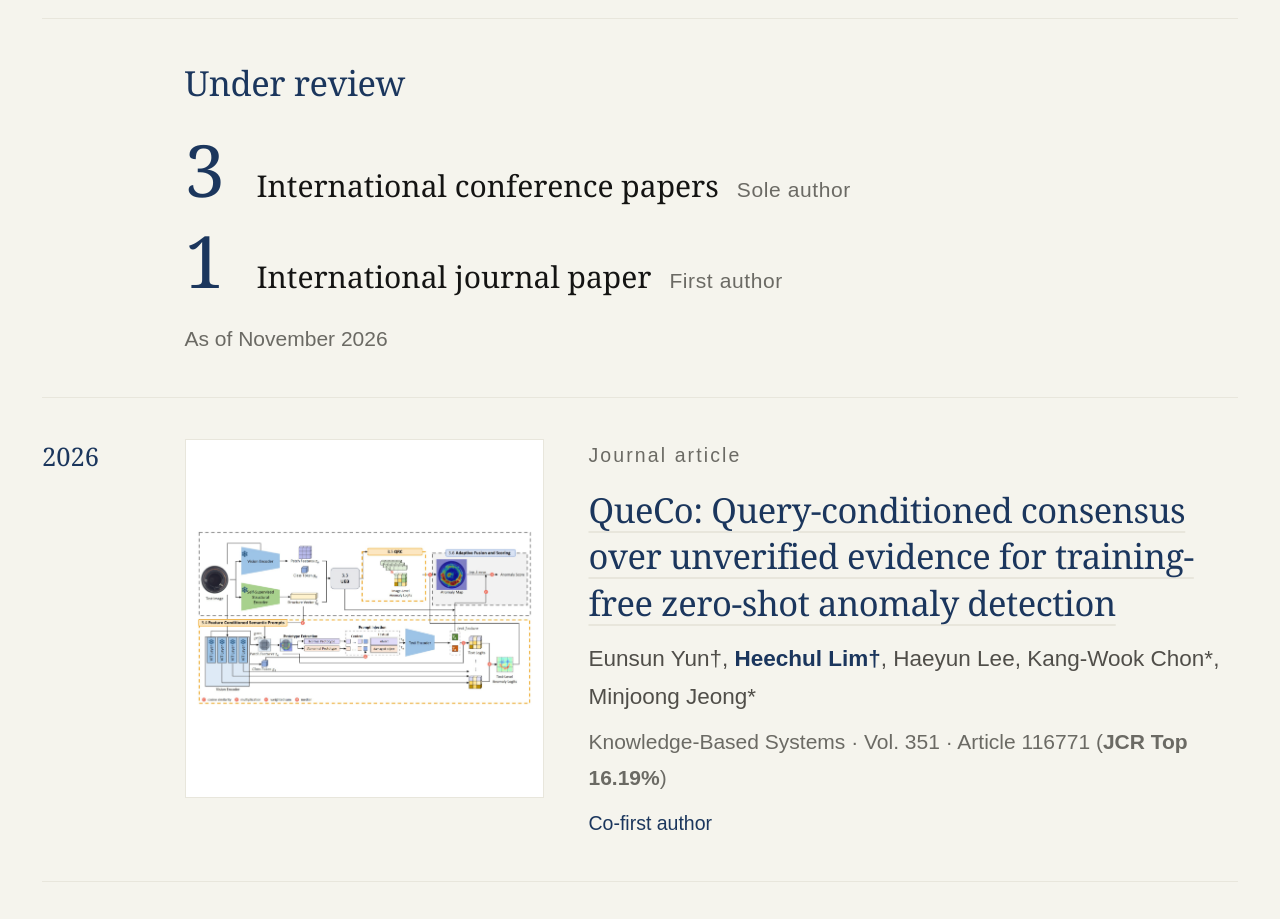
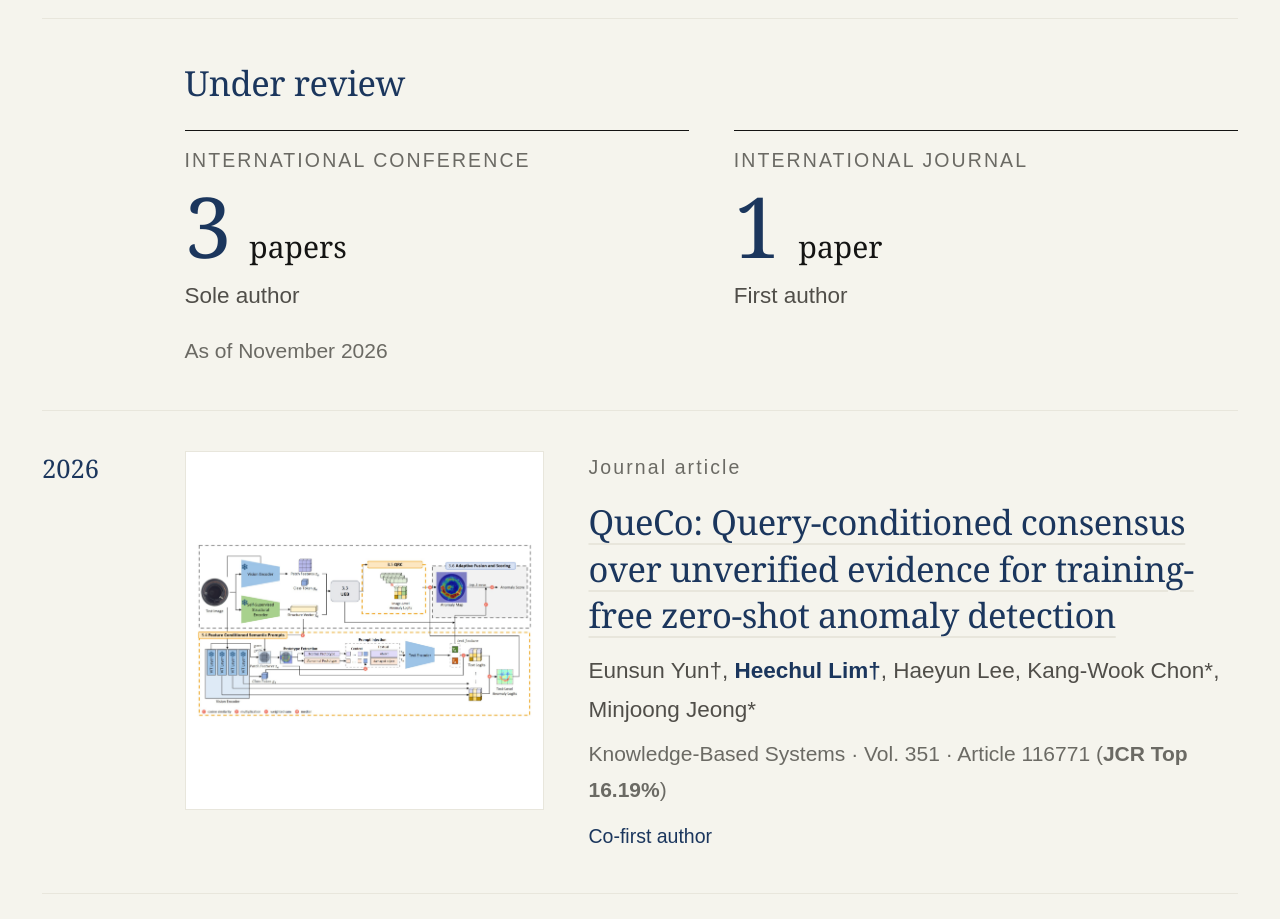
Before and after one commit to InfolabAI/tilab, a plain HTML site: page publications.html in a window 1280 px wide. Shown: the part 900-1819 px from the top of the page. Drawn offline with Linux system fonts and the light colour scheme.

Commit message:
Under review grouped by venue type with count and authorship beneath
Co-Authored-By: Claude Opus 5.5 <noreply@anthropic.com>
Claude-Session: https://claude.ai/code/session_01J9FPhrPYQWkXkQ9AWXRgS7

```diff
--- a/publications.html
+++ b/publications.html
@@ -68,7 +68,7 @@
 <section aria-labelledby="papers-title" class="section page-content" id="papers"><div class="publication-section-title"><h2 id="papers-title">Research publications</h2></div><p class="authorship-note">† Equal contribution. * Corresponding author.</p><article class="publication pending-entry" id="under-review">
 <div class="pub-year"></div>
 <div><h3>Under review</h3>
-<dl class="pending-breakdown"><div><dt><strong>3</strong></dt><dd><span class="pending-cat">International conference papers</span><span class="pending-role">Sole author</span></dd></div><div><dt><strong>1</strong></dt><dd><span class="pending-cat">International journal paper</span><span class="pending-role">First author</span></dd></div></dl>
+<div class="pending-groups"><section class="pending-group" aria-label="International conference"><h4>International conference</h4><p class="pending-num"><strong>3</strong> papers</p><p class="pending-role">Sole author</p></section><section class="pending-group" aria-label="International journal"><h4>International journal</h4><p class="pending-num"><strong>1</strong> paper</p><p class="pending-role">First author</p></section></div>
 <p class="pub-venue">As of November 2026</p></div></article><article class="publication has-figure" id="publication-1">
 <div class="pub-year">2026</div>
 <a class="pub-figure" href="pictures/publications/queco.png" target="_blank" rel="noopener"><img src="pictures/publications/queco.png" width="1406" height="735" alt="QueCo framework overview" loading="lazy" decoding="async"/></a>
--- a/styles.css
+++ b/styles.css
@@ -139,5 +139,5 @@ body{min-height:100vh;display:flex;flex-direction:column}main.wrap{width:100%;fl
 @media(max-width:600px){.lectures-page .lecture{padding:30px 0}.lectures-page .lecture.has-photo{grid-template-columns:1fr;gap:24px}.lectures-page .lecture-figure{width:100%;max-width:360px;height:auto;aspect-ratio:1}.lectures-page .lecture h2{font-size:28px}.lectures-page .lecture-meta{font-size:16px}.lectures-page .lecture-description{font-size:18px}.lectures-page .title-ko{font-size:18px}}
 .pending-count{font-size:24px;color:var(--secondary);margin-top:15px;line-height:1.2}.pending-count strong{font:500 105px/1 var(--serif);color:var(--blue);margin-right:15px;letter-spacing:-2px;vertical-align:-9px}.pending-entry .pub-authors strong{color:var(--blue);font-size:27px}
 @media(max-width:1140px){.pending-count strong{font-size:84px}}
-.pending-breakdown{margin:21px 0 12px;padding:0}.pending-breakdown>div{display:flex;align-items:baseline;gap:24px;padding:6px 0}.pending-breakdown dt strong{font:500 72px/1 var(--serif);color:var(--blue);letter-spacing:-1.5px;display:inline-block;min-width:48px}.pending-breakdown dd{margin:0;display:flex;flex-wrap:wrap;align-items:baseline;gap:6px 18px}.pending-cat{font:30px/1.3 var(--serif);color:var(--ink)}.pending-role{font-size:21px;color:var(--muted);letter-spacing:.6px}
-@media(max-width:1140px){.pending-breakdown dt strong{font-size:57px;min-width:38px}.pending-cat{font-size:25.5px}}
+.pending-groups{display:grid;grid-template-columns:repeat(2,minmax(0,1fr));gap:45px;margin:24px 0 18px}.pending-group{border-top:1.5px solid var(--ink);padding-top:18px}.pending-group h4{margin:0;font:500 19.5px var(--sans);letter-spacing:2.1px;text-transform:uppercase;color:var(--muted)}.pending-num{margin-top:12px;font:30px/1.1 var(--serif);color:var(--ink)}.pending-num strong{font:500 84px/1 var(--serif);color:var(--blue);letter-spacing:-2px;margin-right:12px}.pending-role{margin-top:9px;font-size:22.5px;color:var(--secondary)}
+@media(max-width:1140px){.pending-groups{grid-template-columns:1fr;gap:30px}.pending-num strong{font-size:66px}}
```
